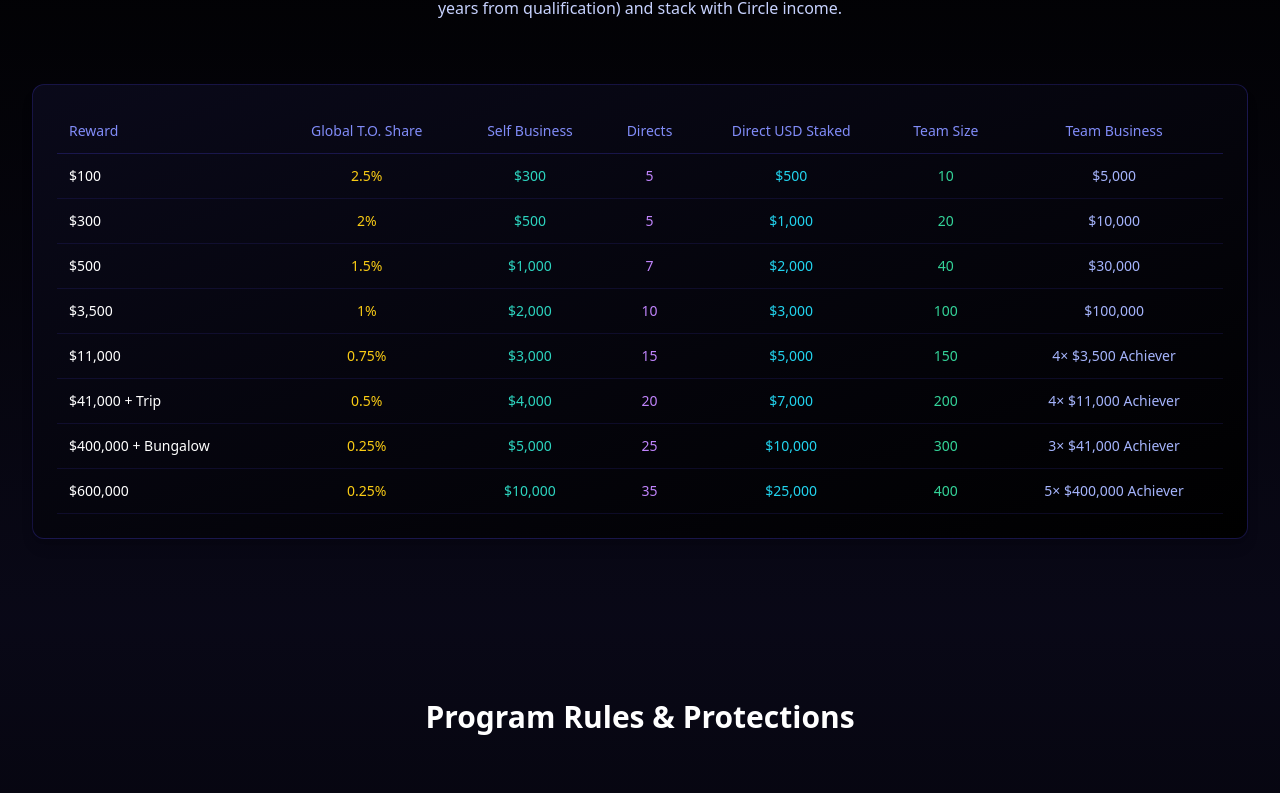
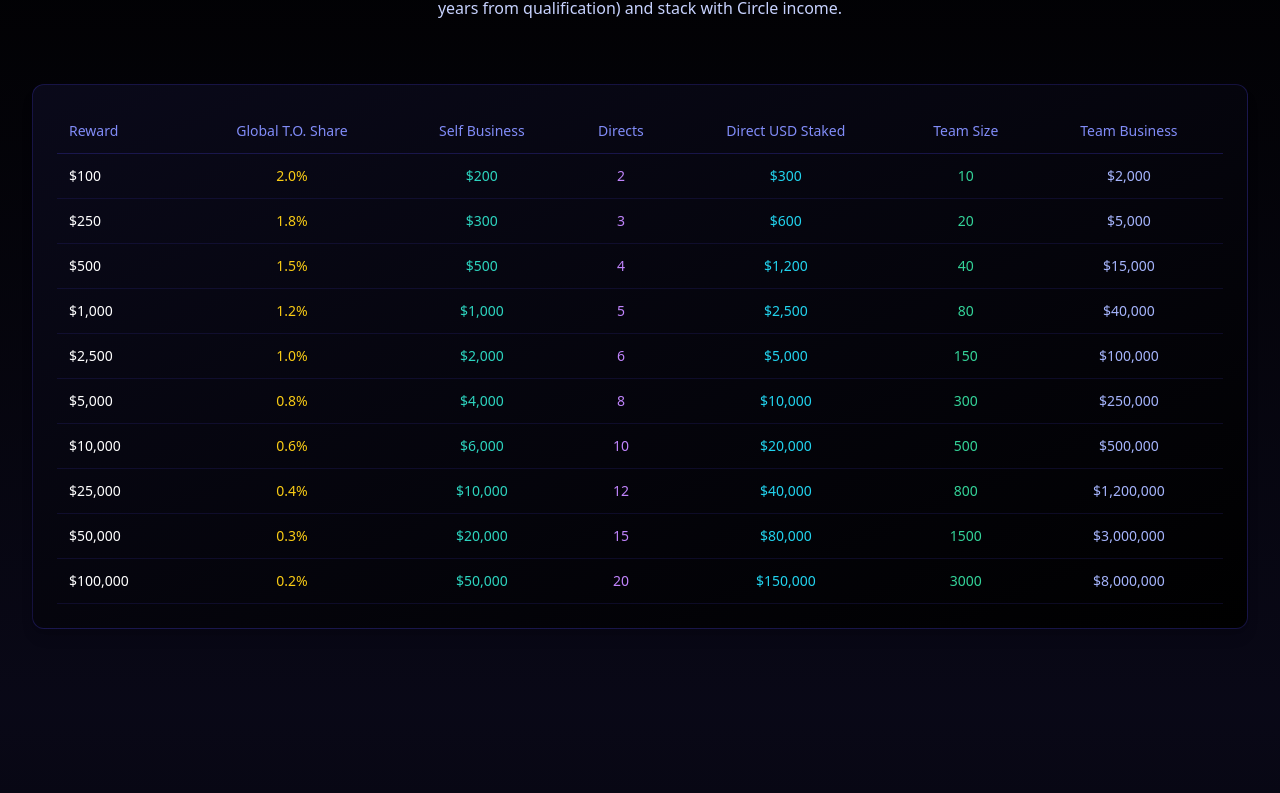
Before and after one commit to obidua/ROPDY_Website, a React (Vite) app: page /ropdy-mint in a window 1280 px wide. Shown: the part 3764-4557 px from the top of the page. Built offline with nearby package versions, Linux system fonts and the light colour scheme.

Commit message:
Update ROPDY Mint page with smart contract data

```diff
--- a/src/pages/RopdyMintPage.tsx
+++ b/src/pages/RopdyMintPage.tsx
@@ -26,11 +26,11 @@ const RopdyMintPage: React.FC = () => {
   }, []);
 
   const mintTiers = [
-    { tier: 1, minStake: 5, horizon2x: 1080, roi2x: 0.09, horizon3x: 1440, roi3x: 0.14 },
-    { tier: 2, minStake: 10, horizon2x: 990, roi2x: 0.10, horizon3x: 1290, roi3x: 0.16 },
-    { tier: 3, minStake: 20, horizon2x: 900, roi2x: 0.11, horizon3x: 1200, roi3x: 0.17 },
-    { tier: 4, minStake: 40, horizon2x: 810, roi2x: 0.12, horizon3x: 1110, roi3x: 0.18 },
-    { tier: 5, minStake: 80, horizon2x: 600, roi2x: 0.17, horizon3x: 900, roi3x: 0.22 },
+    { tier: 1, minStake: 5, horizon2x: 990, roi2x: 0.20, horizon3x: 1350, roi3x: 0.22 },
+    { tier: 2, minStake: 10, horizon2x: 900, roi2x: 0.22, horizon3x: 1260, roi3x: 0.24 },
+    { tier: 3, minStake: 20, horizon2x: 810, roi2x: 0.25, horizon3x: 1170, roi3x: 0.26 },
+    { tier: 4, minStake: 40, horizon2x: 720, roi2x: 0.28, horizon3x: 1080, roi3x: 0.28 },
+    { tier: 5, minStake: 80, horizon2x: 600, roi2x: 0.33, horizon3x: 930, roi3x: 0.32 },
   ];
 
   const circleLevels = [
@@ -47,14 +47,16 @@ const RopdyMintPage: React.FC = () => {
   ];
 
   const leadershipRewards = [
-    { reward: '$100', gtoShare: '2.5%', selfBusiness: '$300', directs: 5, directStaked: '$500', teamSize: 10, teamBusiness: '$5,000' },
-    { reward: '$300', gtoShare: '2%', selfBusiness: '$500', directs: 5, directStaked: '$1,000', teamSize: 20, teamBusiness: '$10,000' },
-    { reward: '$500', gtoShare: '1.5%', selfBusiness: '$1,000', directs: 7, directStaked: '$2,000', teamSize: 40, teamBusiness: '$30,000' },
-    { reward: '$3,500', gtoShare: '1%', selfBusiness: '$2,000', directs: 10, directStaked: '$3,000', teamSize: 100, teamBusiness: '$100,000' },
-    { reward: '$11,000', gtoShare: '0.75%', selfBusiness: '$3,000', directs: 15, directStaked: '$5,000', teamSize: 150, teamBusiness: '4× $3,500 Achiever' },
-    { reward: '$41,000 + Trip', gtoShare: '0.5%', selfBusiness: '$4,000', directs: 20, directStaked: '$7,000', teamSize: 200, teamBusiness: '4× $11,000 Achiever' },
-    { reward: '$400,000 + Bungalow', gtoShare: '0.25%', selfBusiness: '$5,000', directs: 25, directStaked: '$10,000', teamSize: 300, teamBusiness: '3× $41,000 Achiever' },
-    { reward: '$600,000', gtoShare: '0.25%', selfBusiness: '$10,000', directs: 35, directStaked: '$25,000', teamSize: 400, teamBusiness: '5× $400,000 Achiever' },
+    { reward: '$100', gtoShare: '2.0%', selfBusiness: '$200', directs: 2, directStaked: '$300', teamSize: 10, teamBusiness: '$2,000' },
+    { reward: '$250', gtoShare: '1.8%', selfBusiness: '$300', directs: 3, directStaked: '$600', teamSize: 20, teamBusiness: '$5,000' },
+    { reward: '$500', gtoShare: '1.5%', selfBusiness: '$500', directs: 4, directStaked: '$1,200', teamSize: 40, teamBusiness: '$15,000' },
+    { reward: '$1,000', gtoShare: '1.2%', selfBusiness: '$1,000', directs: 5, directStaked: '$2,500', teamSize: 80, teamBusiness: '$40,000' },
+    { reward: '$2,500', gtoShare: '1.0%', selfBusiness: '$2,000', directs: 6, directStaked: '$5,000', teamSize: 150, teamBusiness: '$100,000' },
+    { reward: '$5,000', gtoShare: '0.8%', selfBusiness: '$4,000', directs: 8, directStaked: '$10,000', teamSize: 300, teamBusiness: '$250,000' },
+    { reward: '$10,000', gtoShare: '0.6%', selfBusiness: '$6,000', directs: 10, directStaked: '$20,000', teamSize: 500, teamBusiness: '$500,000' },
+    { reward: '$25,000', gtoShare: '0.4%', selfBusiness: '$10,000', directs: 12, directStaked: '$40,000', teamSize: 800, teamBusiness: '$1,200,000' },
+    { reward: '$50,000', gtoShare: '0.3%', selfBusiness: '$20,000', directs: 15, directStaked: '$80,000', teamSize: 1500, teamBusiness: '$3,000,000' },
+    { reward: '$100,000', gtoShare: '0.2%', selfBusiness: '$50,000', directs: 20, directStaked: '$150,000', teamSize: 3000, teamBusiness: '$8,000,000' },
   ];
 
   return (
```
